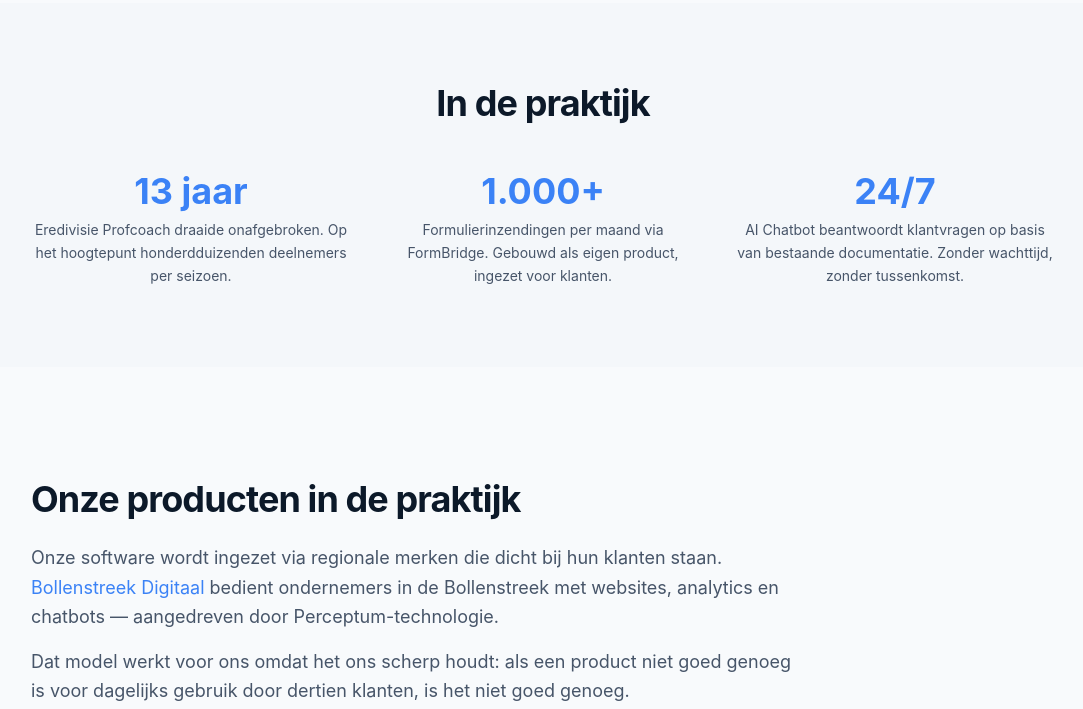
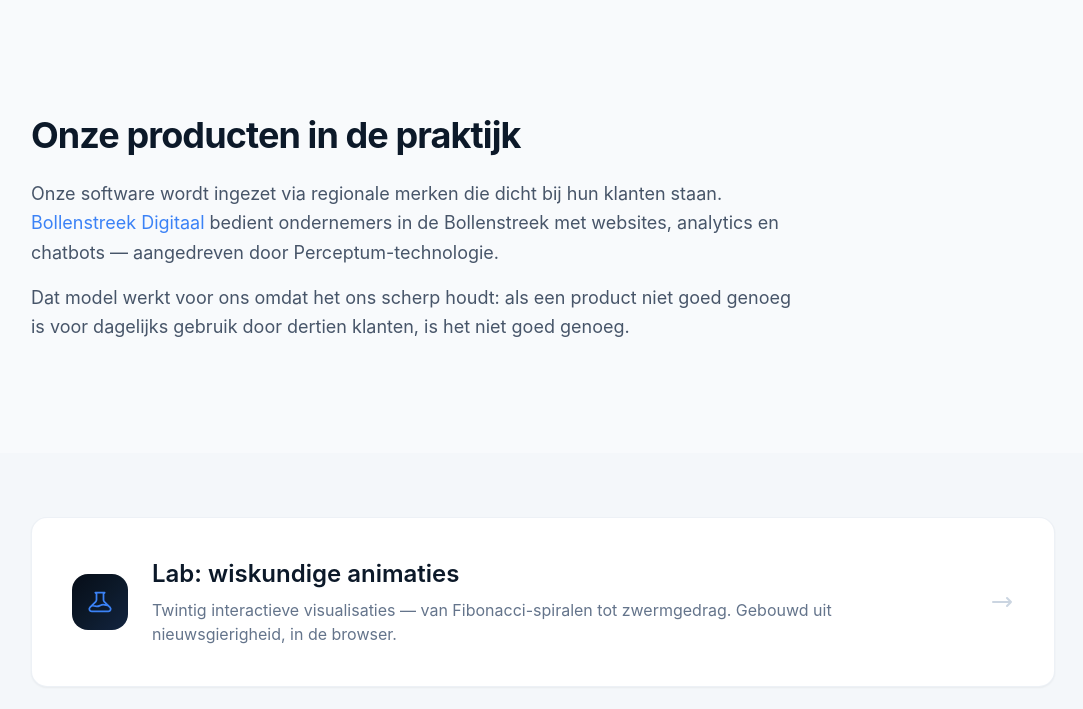
Before and after one commit to wijnandb/perceptum, an Astro site: page / in a window 1280 px wide. Shown: the part 1846-2555 px from the top of the page, without its empty margins (97-1180 px from the left). Built offline with nearby package versions, Linux system fonts and the light colour scheme; Astro itself is replaced by a stand-in of ours.

Commit message:
Fix contact form, remove In de praktijk, gear favicon

```diff
--- a/src/pages/contact.astro
+++ b/src/pages/contact.astro
@@ -161,7 +161,8 @@
   const form = document.getElementById('contact-form') as HTMLFormElement;
   form?.addEventListener('submit', async (e) => {
     e.preventDefault();
-    const data = Object.fromEntries(new FormData(form));
+    const data: Record<string, string> = {};
+    new FormData(form).forEach((v, k) => { data[k] = String(v); });
     data._ts = String(Date.now());
     try {
       const response = await fetch('https://forms.bollenstreekdigitaal.nl/api/v1/s/f_e6de503e1d49', {
--- a/src/pages/index.astro
+++ b/src/pages/index.astro
@@ -195,33 +195,6 @@
     </div>
   </section>
 
-  <!-- Results -->
-  <section class="py-20 px-6 bg-slate-100/50">
-    <div class="container-narrow mx-auto">
-      <h2 class="heading-lg text-navy-900 mb-12 text-center animate-on-scroll">In de praktijk</h2>
-      <div class="grid grid-cols-1 md:grid-cols-3 gap-8">
-        <div class="text-center animate-on-scroll">
-          <p class="text-4xl font-bold text-accent mb-2">13 jaar</p>
-          <p class="text-sm text-slate-600 leading-relaxed max-w-xs mx-auto">
-            Eredivisie Profcoach draaide onafgebroken. Op het hoogtepunt honderdduizenden deelnemers per seizoen.
-          </p>
-        </div>
-        <div class="text-center animate-on-scroll delay-1">
-          <p class="text-4xl font-bold text-accent mb-2">1.000+</p>
-          <p class="text-sm text-slate-600 leading-relaxed max-w-xs mx-auto">
-            Formulierinzendingen per maand via FormBridge. Gebouwd als eigen product, ingezet voor klanten.
-          </p>
-        </div>
-        <div class="text-center animate-on-scroll delay-2">
-          <p class="text-4xl font-bold text-accent mb-2">24/7</p>
-          <p class="text-sm text-slate-600 leading-relaxed max-w-xs mx-auto">
-            AI Chatbot beantwoordt klantvragen op basis van bestaande documentatie. Zonder wachttijd, zonder tussenkomst.
-          </p>
-        </div>
-      </div>
-    </div>
-  </section>
-
   <!-- Brand distribution -->
   <section class="section-padding">
     <div class="container-narrow mx-auto">
```
Also changed, not shown: public/favicon.svg.
